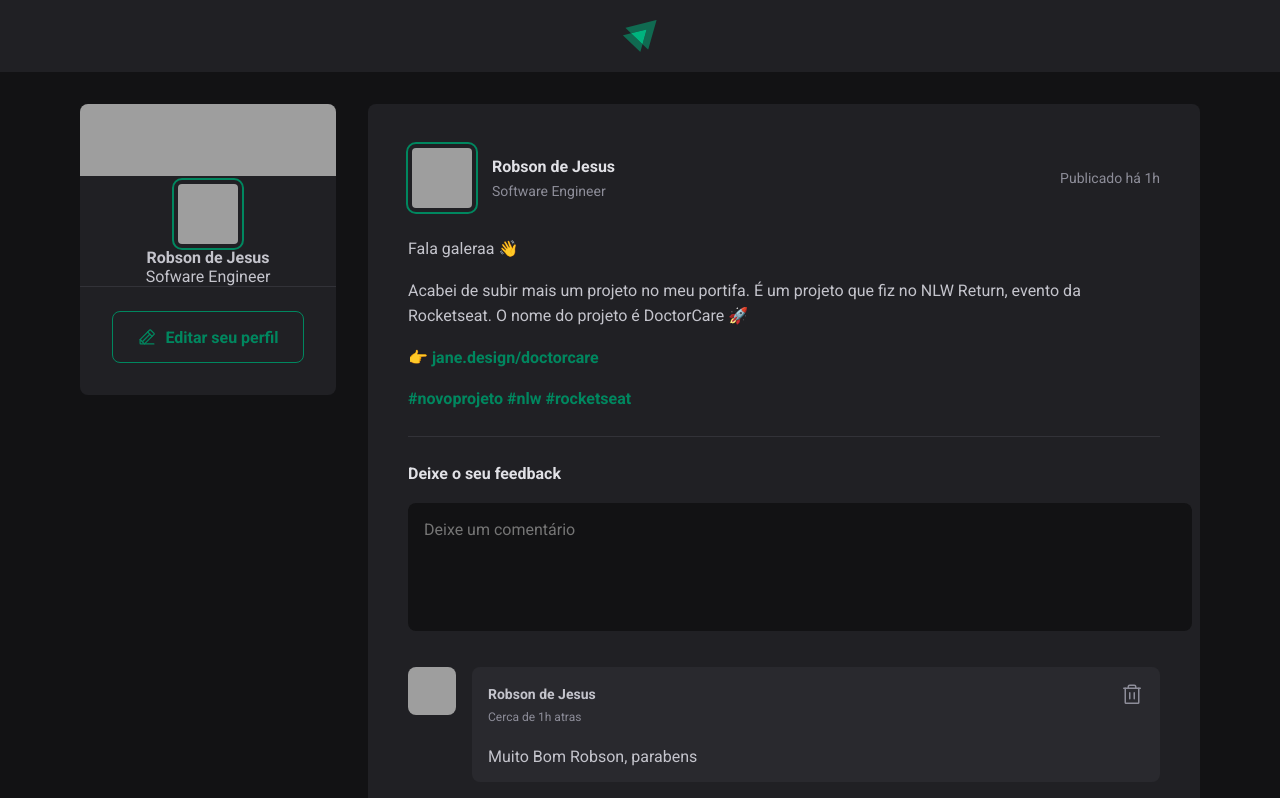
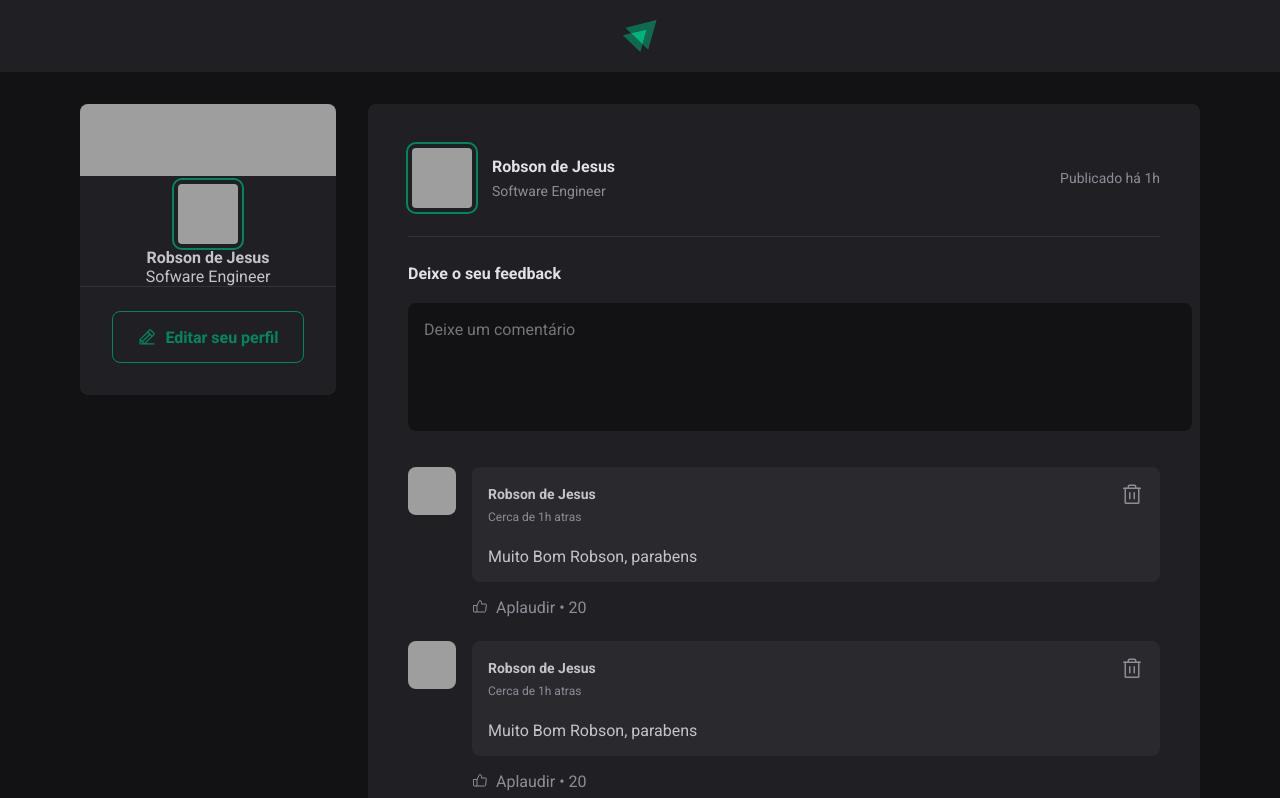
Before and after one commit to robsondejesus1996/feed-rj, a React (Vite) app: page / in a window 1280 px wide. Shown: the top 798 px of the page. Built offline with nearby package versions, Linux system fonts and the light colour scheme; grey boxes are pictures that could not be loaded.

Commit message:
Iterando no JSX

```diff
--- a/src/App.jsx
+++ b/src/App.jsx
@@ -8,7 +8,36 @@
 import './global.css'
 
 
-
+const posts = [
+  {
+    id: 1,
+    author: {
+      avatarUrl: 'https://github.com/diego3g.png',
+      name: 'Diego Fernandes',
+      role: 'CTO @Rocketseat'
+    },
+    content: [
+      { type: 'paragraph', content: 'Fala galera 👋' },
+      { type: 'paragraph', content: 'Acabei de subir mais um projeto no meu portifa. É um projeto que fiz no NLW Return, evento da Rocketseat. O nome do projeto é DoctorCare 🚀' },
+      { type: 'link', content: 'jane.design/doctorcare' },
+    ],
+    publishedAt: new Date('2024-02-05 20:00:00'),
+  },
+  {
+    id: 2,
+    author: {
+      avatarUrl: 'https://github.com/maykbrito.png',
+      name: 'Mayk Brito',
+      role: 'Educator @Rocketseat'
+    },
+    content: [
+      { type: 'paragraph', content: 'Fala galera 👋' },
+      { type: 'paragraph', content: 'Acabei de subir mais um projeto no meu portifa. É um projeto que fiz no NLW Return, evento da Rocketseat. O nome do projeto é DoctorCare 🚀' },
+      { type: 'link', content: 'jane.design/doctorcare' },
+    ],
+    publishedAt: new Date('2024-02-05 20:00:00'),
+  },
+];
 export function App() {
 
   return (
@@ -21,10 +50,15 @@
           <Sidebar />
         </aside>
         <main>
+         {posts.map(post =>{
+          return (
           <Post
-            author="Robson de Jesus"
-            content="Lorem ipsum dolor, sit amet consectetur adipisicing elit. Culpa voluptatum delectus sequi recusandae fugit adipisci unde enim praesentium labore quae."
+            author={post.author}
+            content={post.content}
+            publishedAt={post.publishedAt}
           />
+          )
+         })}
         </main>
       </div>
 
--- a/src/components/Post.jsx
+++ b/src/components/Post.jsx
@@ -3,7 +3,9 @@
 import { Comment } from './Comment';
 import styles from './Post.module.css';
 
-export function Post(){
+export function Post(props){
+
+    console.log(props)
     return(
         <article className={styles.post}>
             <header>
@@ -18,14 +20,7 @@
             </header>
 
             <div className={styles.content}>
-                <p> Fala galeraa 👋</p>
-                <p> Acabei de subir mais um projeto no meu portifa. É um projeto que fiz no NLW Return, evento da Rocketseat. O nome do projeto é DoctorCare 🚀</p>
-                <p>👉{' '}<a href=''>jane.design/doctorcare</a></p>
-                <p>
-                    <a href=''>#novoprojeto</a>{' '}
-                    <a href=''>#nlw</a>{' '}
-                    <a href=''>#rocketseat</a>
-                </p>
+
             </div>
 
             <form className={styles.commentForm}>
```
